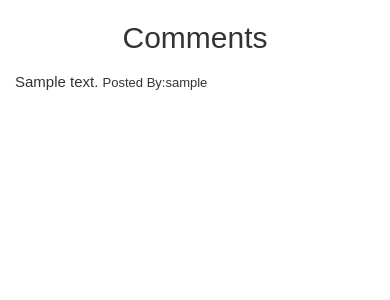
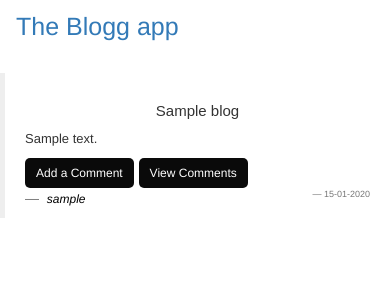
Before and after one commit to Emmanuel687/Blog-Web-App, a Python web app: template app/templates/blogs.html in a window 390 px wide; the page is wider, and only the part inside the window is pictured. Shown: the top 300 px of that part. Run offline with Jinja, Linux system fonts and the light colour scheme; the template is opened without the code that fills it: most values are stand-ins (such as "Sample title", 1, 10 or a date in 2020); some libraries are stand-ins or nearby versions.

Commit message:
added blogs,logged in,navbar,quotes

```diff
--- a/app/templates/blogs.html
+++ b/app/templates/blogs.html
@@ -1,28 +1,75 @@
-{% extends 'base.html' %}
-{% import 'bootstrap/wtf.html' as wtf %}
+{% extends 'base.html'%}
 
 {% block styles%}
 {{ super() }}
 <link rel="stylesheet" href="{{url_for('static',filename='css/blogs.css')}}" type="text/css">
 {% endblock styles%}
 
-{% block content %}
-<div class="container">
-    <div class="row">
-      <div class="col-md-2"></div>
-      <div class="col-md-8 comment">
-          <h2 class="text-center" style=" font-family: 'Poppins', sans-serif;">Comments</h2>
-          {% for comment in comment %}
-          <h2 class="" style="font-size:1.5rem; font-family: 'Poppins', sans-serif; ">{{comment.comment}} <span  style="font-size: 1.3rem; font-weight: lighter;" class="">Posted
-            By:{{comment.user.username}}</span></h2>
 
-            {% endfor %}
+
+{%block content%}
+
+<div class="row">
+    {% for blog in blogs %}
+    <div class="col-md-3"></div>
+    <div class="col-md-9">
+        <div class="card">
+
+            <div class="card-body" >
+            <blockquote class=" card-body">
+                <h2 class="text-center" style="font-size:1.5rem; font-family: 'Poppins', sans-serif; ">{{blog.title}}</h2>
+                <p style="font-size: 1.3rem;">{{blog.content}}</p>
+                {% if blog.user == current_user %}
 
 
 
-      </div>
-      <div clas="col-md-2"> </div>
+
+                <a class="btn btn-sm" href="{{ url_for('main.updateblog', blog_id=blog.id) }}" style="border-radius: 5px; background-color: rgb(10, 10, 10); color: white;">Update</a>
+                <button type="button" class="btn btn-sm " data-toggle="modal"
+                data-target="#deleteModal" style="background-color: black; color: white; font-family: 'Poppins', sans-serif ;">Delete</button>
+
+
+
+                {% endif %}
+                <a href="{{url_for('main.new_comment',blog_id = blog.id)}}" class="btn btn-sm "style="border-radius: 5px; background-color: rgb(10, 10, 10); color: white;">Add a Comment</a>
+                <a href="/view_comments/{{blog.id}}" class="btn btn-sm" style="border-radius: 5px; background-color: rgb(10, 10, 10); color: white;">View Comments</a>
+                <footer class="blockquote-footer">
+
+                    <cite title="Source Title" style="color: black; font-size:1.2rem ;" >{{ blog.user.username }}</cite>
+                    <small style="float:right; font-size:0.9rem;">{{ blog.posted_on.strftime('%d-%m-%Y') }}</small>
+                </footer>
+
+              </blockquote>
+            </div>
+
+
+        </div>
     </div>
-  </div>
+    <div class="modal fade" id="deleteModal" tabindex="-1" role="dialog" aria-labelledby="deleteModalLabel"
+    aria-hidden="true">
+    <div class="modal-dialog" role="document">
+        <div class="modal-content">
+        <div class="modal-header">
+            <h5 class="modal-title" id="deleteModalLabel del">Are you sure you want to delete this blog?</h5>
+            <div class="row">
+
+            <div class="modal-footer">
+                <div class="">
+                    <form action="{{ url_for('main.delete_post', blog_id=blog.id) }}" method="POST"  style="display: inline; float: left !important;">
+                        <button type="submit" class="btn btn-sm" style="padding-top: 5%; padding-bottom: 6%; border-radius: 5px; background-color: black; font-family:'Poppins', sans-serif  ; color: white;">Delete blog</button>
+                    </form>
+                <button type="button" class="btn btn-sm " data-dismiss="modal"style="background-color: black; color: white; font-family: 'Poppins', sans-serif ;" >Cancel</button>
+                </div>
+
+
+            </div>
+
+            </div>
+        </div>
+        </div>
+    </div>
 </div>
-{% endblock %}
+    {% endfor %}
+</div>
+
+{%endblock%}
--- a/app/templates/loggedin.html
+++ b/app/templates/loggedin.html
@@ -0,0 +1,5 @@
+{% extends 'base.html' %}
+{% block styles%}
+{{ super() }}
+<link rel="stylesheet" href="{{url_for('static',filename='css/blogs.css')}}" type="text/css">
+{% endblock styles%}
--- a/app/templates/navbar.html
+++ b/app/templates/navbar.html
@@ -0,0 +1,41 @@
+<div class="navbar" role="navigation">
+    <div class="container-fluid">
+        <div class="navbar-header">
+            <div class="navbar-toggle" data-toggle="collapse" data-target=".navbar-collapse"
+                style="border-color: transparent;">
+                <span class="sr-only">Toggle navigation</span>
+                <span class="icon-bar"></span>
+                <span class="icon-bar"></span>
+                <span class="icon-bar"></span>
+            </div>
+
+            <a class="navbar-brand" id="pitch" href="/" style="font-size: 25px;"> The Blogg app </a>
+
+
+            </div>
+            <div class="navbar-collapse collapse" style="float: left;">
+                <ul class="nav navbar-nav">
+                    <li><a href="/">Home</a></li>
+                    <li><a  href="{{url_for('main.blogs')}}">Blogs</a>
+
+                    </li>
+                    <li><a href="/blogs/new"> Add blog</a></li>
+                    <li><a href="/quotes">Quotes</a></li>
+                </ul>
+            </div>
+            <div class="navbar-collapse collapse " >
+                {% if current_user.is_authenticated %}
+                <a class="navbar-brand" style="font-size: 14px; " href="{{url_for('main.profile',uname=current_user.username)}}">Profile</a>
+                <a class=" btn my-2 my-sm-0" href="{{url_for('auth.logout')}}" style="margin: 10px;">Logout</a>
+
+
+
+                {% else %}
+
+               <a class="btn my-2 my-sm-0"
+                    href="{{url_for('auth.login')}}" style="font-size: 14px; margin: 10px;  border-radius: 10px;">Sign In</a>
+                   <a class=" btn my-2 my-sm-0" href="{{url_for('auth.register')}}" style="font-size: 14px; margin: 10px;  border-radius: 10px;">Sign Up</a>
+                {% endif %}
+            </div>
+        </div>
+    </div>
```
Also changed, not shown: app/templates/quotes.html (+31 -0 lines).
